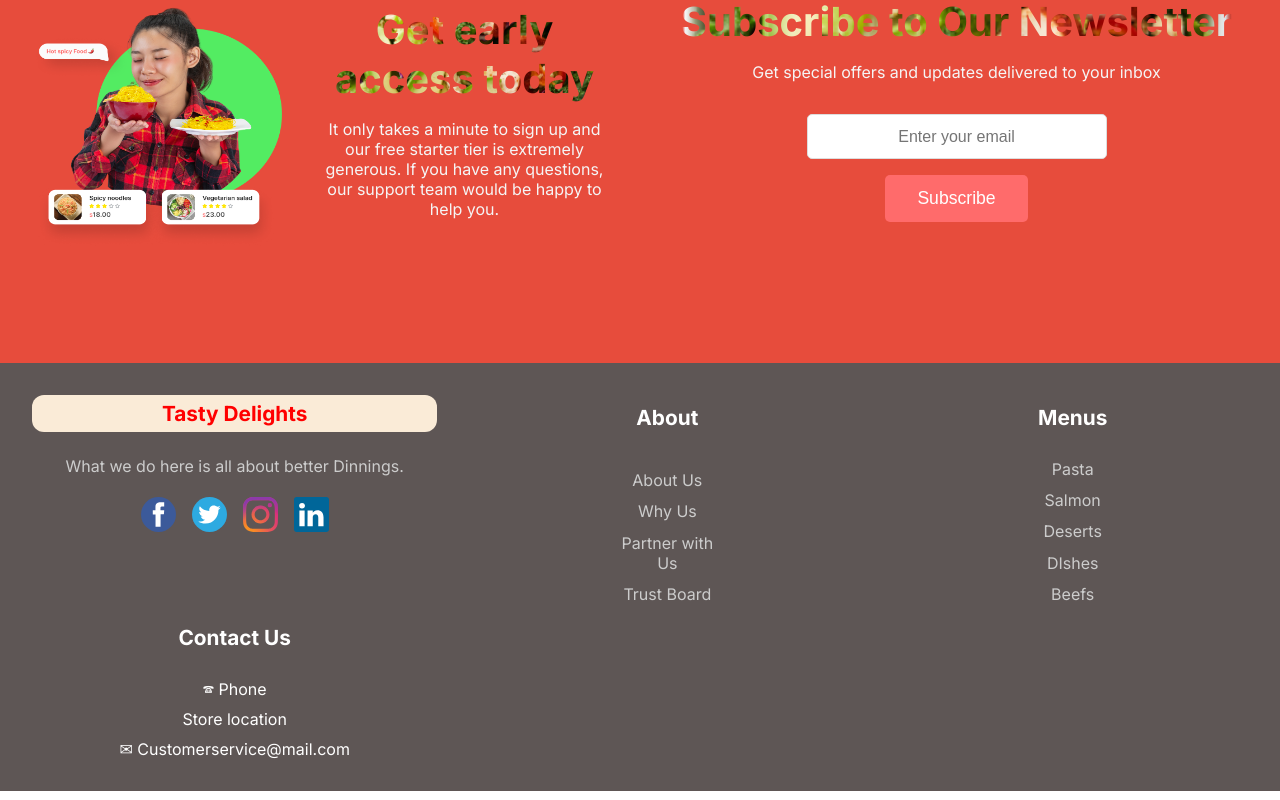
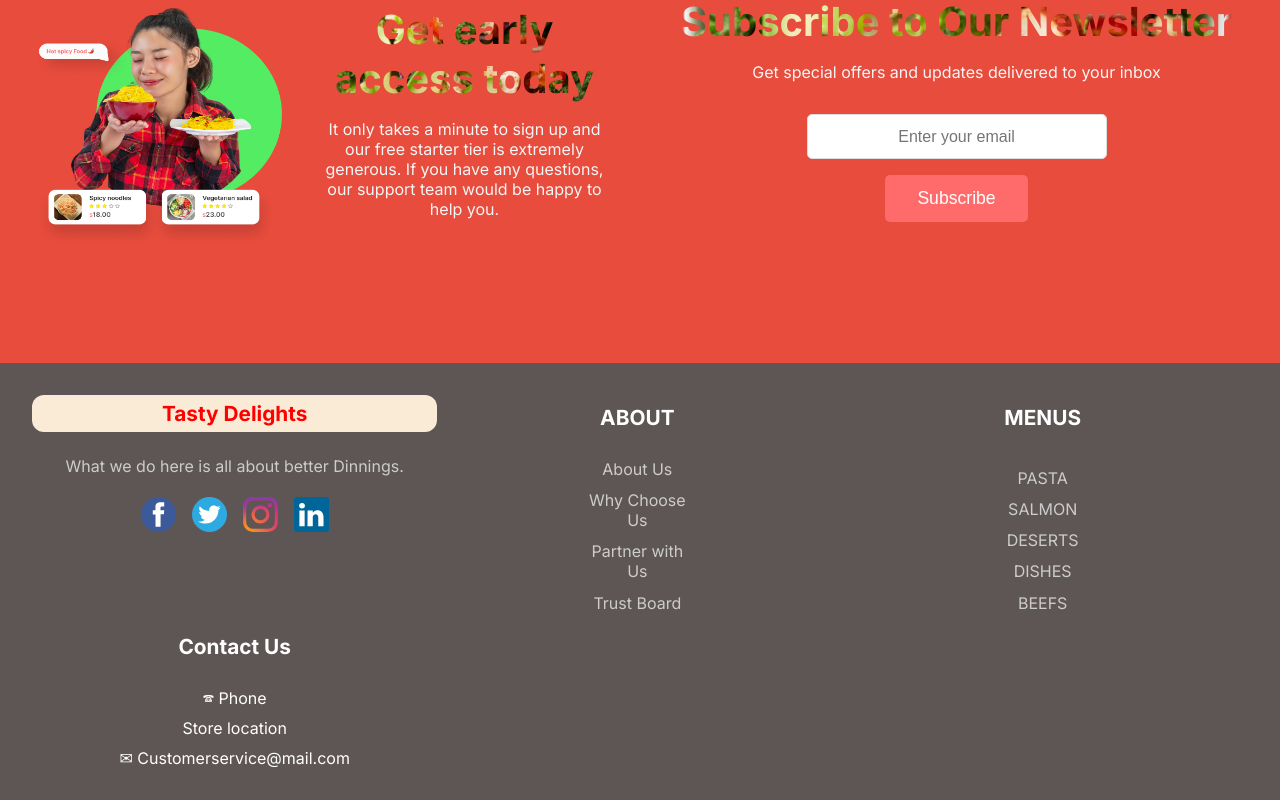
Before and after one commit to Feyi1a/Tasty-App, a Next.js app: page / in a window 1280 px wide. Shown: the part 2044-2844 px from the top of the page. Built offline with nearby package versions, Linux system fonts and the light colour scheme.

Commit message:
Changed fonts sze for foot2,3 and readjusted their margin left. to 150px.

```diff
--- a/src/app/globals.css
+++ b/src/app/globals.css
@@ -410,7 +410,7 @@ nav {
   flex-direction: column;
   justify-content: space-between;
   justify-items: center;
-  margin-left: 180px;
+  margin-left: 150px;
   row-gap: 10px;
 }
 
--- a/src/components/Footer.tsx
+++ b/src/components/Footer.tsx
@@ -31,23 +31,23 @@ export default function Footer() {
       </div>
 
       <div className="foot2">
-        <h2>About</h2>
+        <h2>ABOUT</h2>
         <ul>
           <li>About Us</li>
-          <li>Why Us</li>
+          <li>Why Choose Us</li>
           <li>Partner with Us</li>
           <li>Trust Board</li>
         </ul>
       </div>
 
       <div className="foot3">
-        <h2>Menus</h2>
+        <h2>MENUS</h2>
         <ul>
-          <li>Pasta</li>
-          <li>Salmon</li>
-          <li>Deserts</li>
-          <li>DIshes</li>
-          <li>Beefs</li>
+          <li>PASTA</li>
+          <li>SALMON</li>
+          <li>DESERTS</li>
+          <li>DISHES</li>
+          <li>BEEFS</li>
         </ul>
       </div>
 
```
